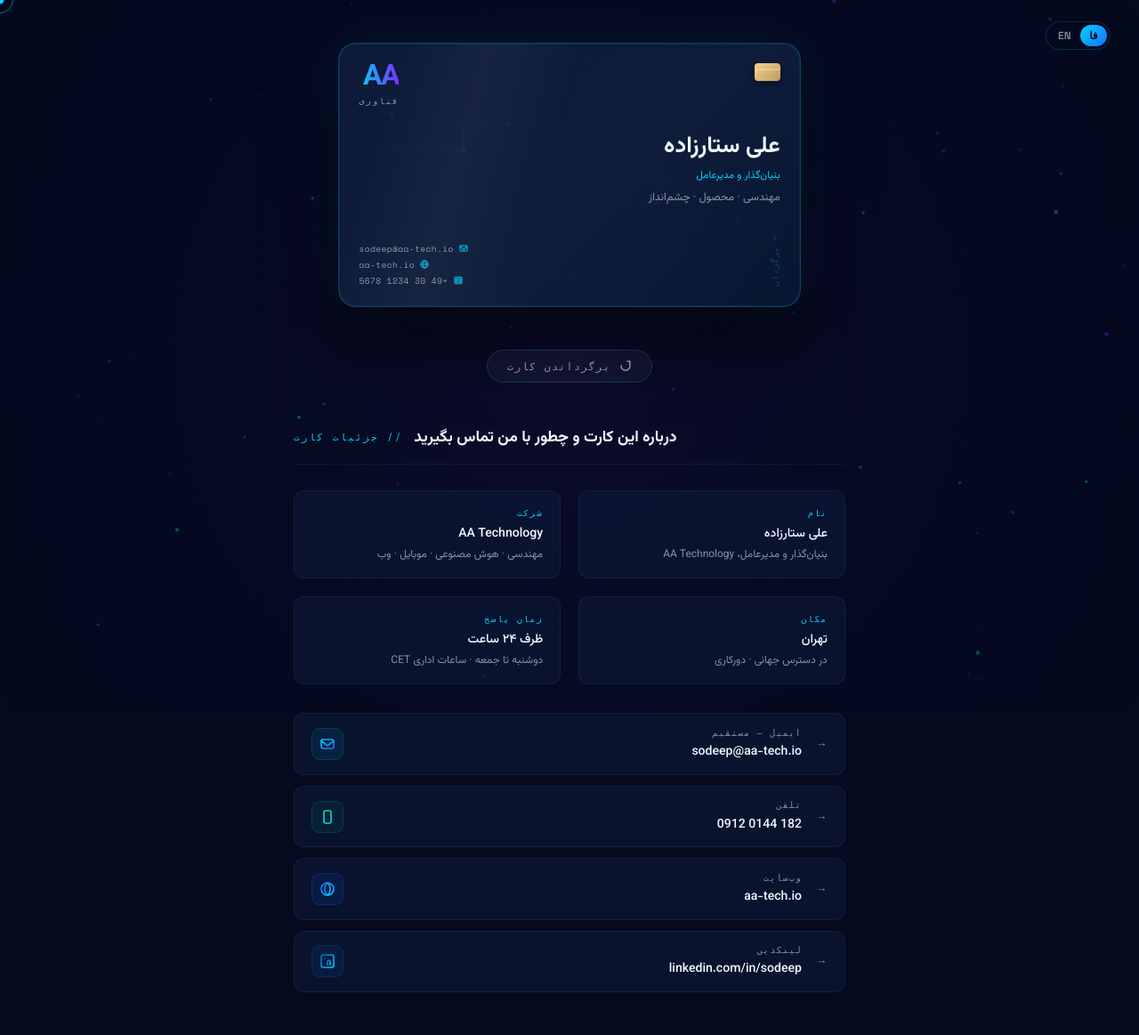
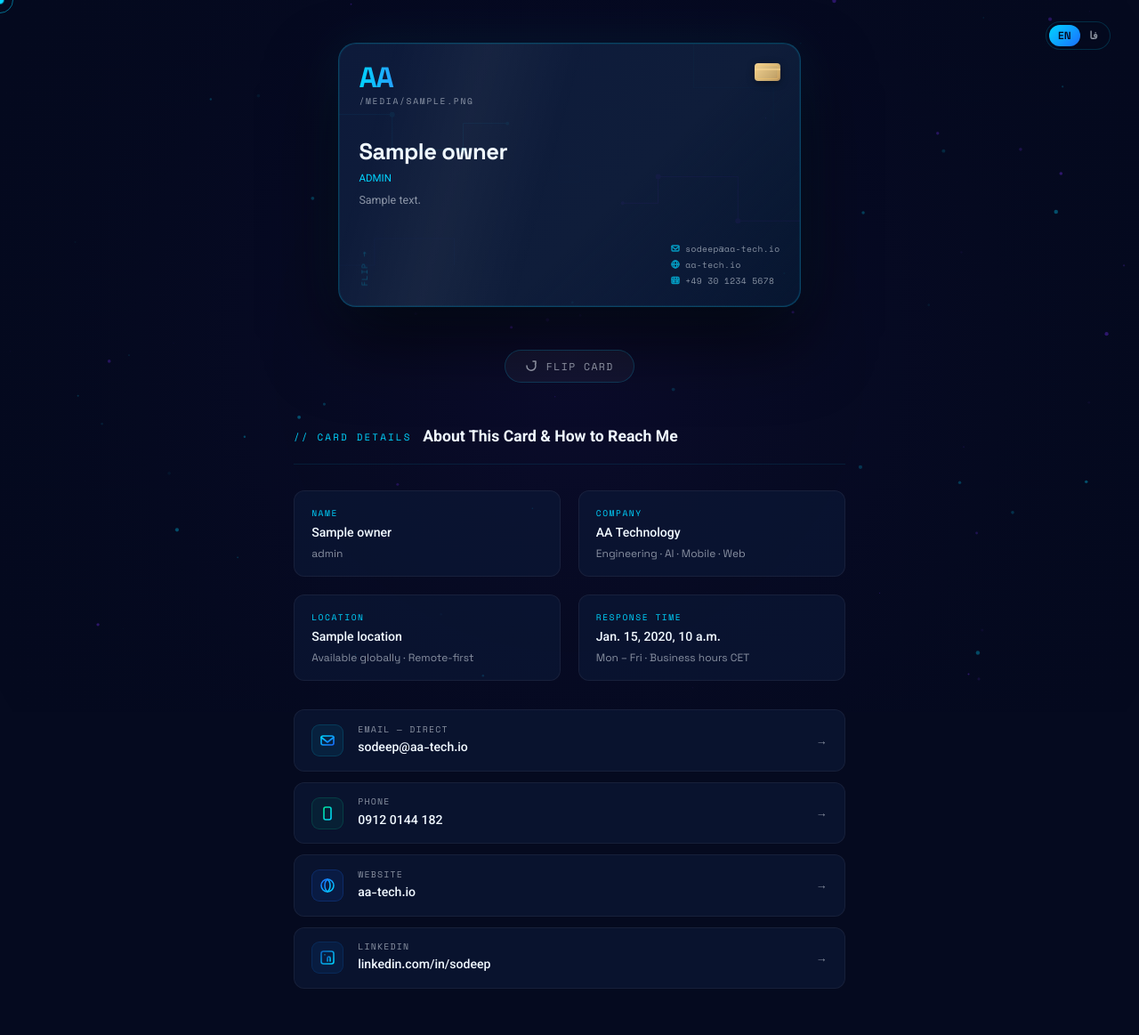
Before and after one commit to erfaw/digital-business-card-django, a Django app: template pages/templates/index.html in a window 1280 px wide. Shown: the whole page at 89% size. After the commit the page ends 1111 px from the top, so only its background shows below. Run offline with Django 5.2, Linux system fonts and the light colour scheme; the template is opened without the code that fills it: most values are stand-ins (such as "Sample title", 1, 10 or a date in 2020).

Commit message:
feat: fetch data from passed owner record
-for now just inside scripts translations
-also commented 'fa' part and replace it with 'en' values, add TODO about it to fix it later
-change default lang to en

```diff
--- a/pages/templates/index.html
+++ b/pages/templates/index.html
@@ -1047,18 +1047,18 @@
     window.AA = window.AA || {};
     AA.translations = {
       en: {
-        card_company: 'Technology', card_name: 'Ali Satarzade', card_title: 'Founder & CEO',
-        card_dept: 'Engineering · Product · Vision',
-        back_tagline: 'Perfection Is What We Present',
+        card_company: '{{ owner.logo_sub }}', card_name: '{{ owner.name }}', card_title: '{{ owner.role }}',
+        card_dept: '{{ owner.description }}',
+        back_tagline: '{{ owner.tag_behind }}',
         flip_hint: 'flip →', btn_flip: 'Flip Card',
         ex_tag: '// Card Details', ex_title: 'About This Card & How to Reach Me',
-        ei1_l: 'Name', ei1_v: 'Ali Satarzade', ei1_s: 'Founder & CEO, AA Technology',
+        ei1_l: 'Name', ei1_v: '{{ owner.name }}', ei1_s: '{{ owner.role }}',
         ei2_l: 'Company', ei2_s: 'Engineering · AI · Mobile · Web',
-        ei3_l: 'Location', ei3_v: 'tehran', ei3_s: 'Available globally · Remote-first',
-        ei4_l: 'Response Time', ei4_v: 'Within 24 hours', ei4_s: 'Mon – Fri · Business hours CET',
+        ei3_l: 'Location', ei3_v: '{{ owner.location }}', ei3_s: 'Available globally · Remote-first',
+        ei4_l: 'Response Time', ei4_v: '{{ owner.response_time }}', ei4_s: 'Mon – Fri · Business hours CET',
         cl1_l: 'Email — Direct', cl2_l: 'Phone', cl3_l: 'Website', cl4_l: 'LinkedIn',
       },
-      fa: {
+       /* fa: {
         card_company: 'فناوری', card_name: 'علی ستارزاده', card_title: 'بنیان‌گذار و مدیرعامل',
         card_dept: 'مهندسی · محصول · چشم‌انداز',
         back_tagline: 'کمال آن چیزی‌ست که ارائه می‌دهیم',
@@ -1069,9 +1069,22 @@
         ei3_l: 'مکان', ei3_v: 'تهران', ei3_s: 'در دسترس جهانی · دورکاری',
         ei4_l: 'زمان پاسخ', ei4_v: 'ظرف ۲۴ ساعت', ei4_s: 'دوشنبه تا جمعه · ساعات اداری CET',
         cl1_l: 'ایمیل — مستقیم', cl2_l: 'تلفن', cl3_l: 'وب‌سایت', cl4_l: 'لینکدین',
-      }
+      } */
+    //  <!-- TODO make translation for english fields. -->
+      fa: {
+        card_company: '{{ owner.logo_sub }}', card_name: '{{ owner.name }}', card_title: '{{ owner.role }}',
+        card_dept: '{{ owner.description }}',
+        back_tagline: '{{ owner.tag_behind }}',
+        flip_hint: 'flip →', btn_flip: 'Flip Card',
+        ex_tag: '// Card Details', ex_title: 'About This Card & How to Reach Me',
+        ei1_l: 'Name', ei1_v: '{{ owner.name }}', ei1_s: '{{ owner.role }}',
+        ei2_l: 'Company', ei2_s: 'Engineering · AI · Mobile · Web',
+        ei3_l: 'Location', ei3_v: '{{ owner.location }}', ei3_s: 'Available globally · Remote-first',
+        ei4_l: 'Response Time', ei4_v: '{{ owner.response_time }}', ei4_s: 'Mon – Fri · Business hours CET',
+        cl1_l: 'Email — Direct', cl2_l: 'Phone', cl3_l: 'Website', cl4_l: 'LinkedIn',
+      },
     };
-    AA.currentLang = localStorage.getItem('aa_lang') || 'fa';
+    AA.currentLang = localStorage.getItem('aa_lang') || 'en';
     AA.applyLang = function (lang) {
       AA.currentLang = lang; localStorage.setItem('aa_lang', lang);
       const t = AA.translations[lang], html = document.documentElement;
```
